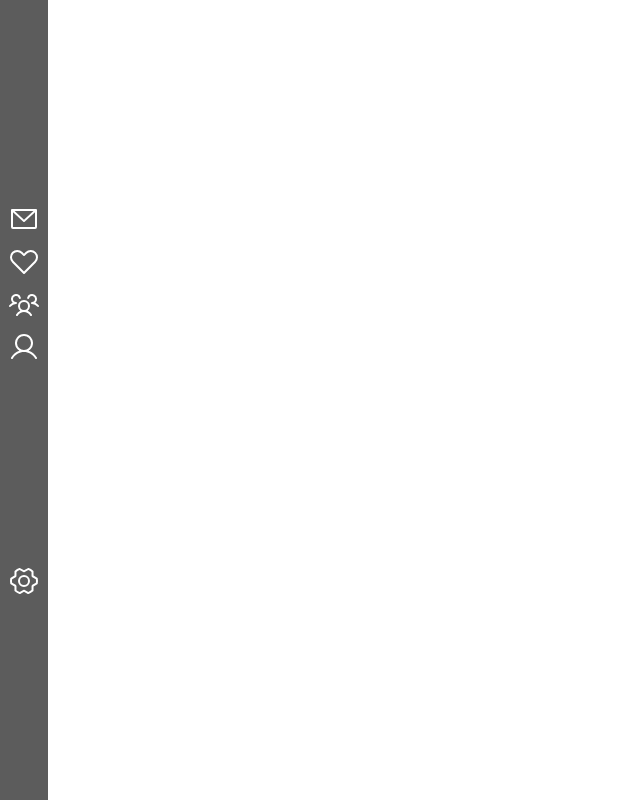
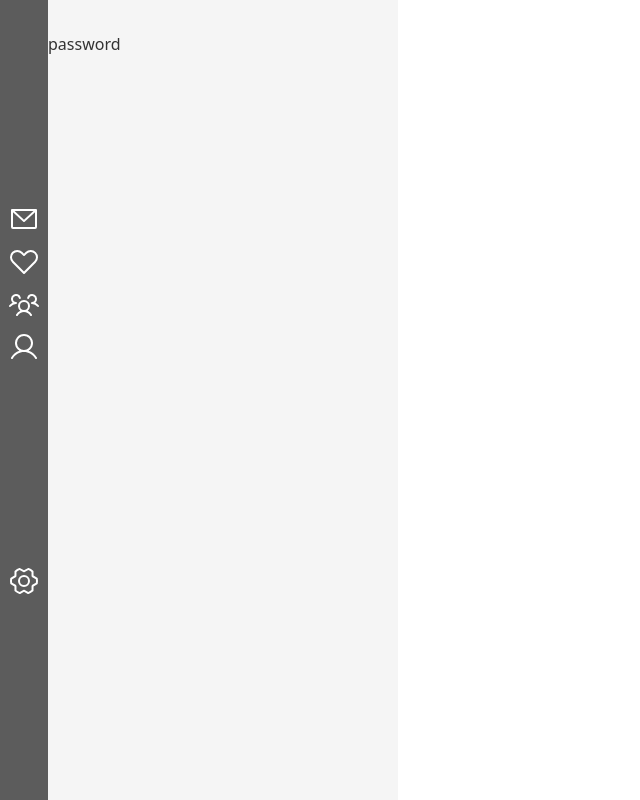
Before and after one commit to borgesmj/real-time-chat-app, a React (Vite) app: page /settings/password in a window 1280 px wide. Before the commit this address had no page. Shown: the whole page, without its empty margins (0-640 px from the left). Built offline with nearby package versions, Linux system fonts and the light colour scheme.

Commit message:
adding password setting page

```diff
--- a/src/App.jsx
+++ b/src/App.jsx
@@ -6,6 +6,8 @@ import Settings from "./Components/Pages/SettingsPage/Settings";
 import Chats from "./Components/Pages/Chats/Chats";
 import Favorites from "./Components/Pages/Favorites/Favorites";
 import Groups from "./Components/Pages/Groups/Groups";
+import PasswordSetting from "./Components/Pages/SettingsPage/PasswordSetting";
+// React router
 import { Routes, Route } from "react-router-dom";
 // Hooks
 import { useState } from "react";
@@ -18,22 +20,15 @@ function App() {
       <Sidebar darkTheme = {darkTheme} />
         <Routes>
           <Route path="/" element={<Chats />}></Route>
-        </Routes>
-        <Routes>
           <Route path="/favorites" element={<Favorites />}></Route>
-        </Routes>
-        <Routes>
           <Route path="/groups" element={<Groups />}></Route>
-        </Routes>
-        <Routes>
           <Route
             path="/settings"
             element={
               <Settings darkTheme={darkTheme} setDarkTheme={setDarkTheme} />
             }
           ></Route>
-        </Routes>
-        <Routes>
+          <Route path="/settings/password" element={<PasswordSetting/>}></Route>
           <Route path="/profile" element={<Profile />}></Route>
         </Routes>
     </div>
--- /dev/null
+++ b/src/Components/Pages/SettingsPage/PasswordSetting.jsx
@@ -0,0 +1,14 @@
+import Section from '../../Section/Section'
+import React from 'react'
+
+const PasswordSetting = () => {
+  return (
+    <div>
+      <Section>
+        password
+      </Section>
+    </div>
+  )
+}
+
+export default PasswordSetting
--- a/src/Components/Pages/SettingsPage/Settings.jsx
+++ b/src/Components/Pages/SettingsPage/Settings.jsx
@@ -1,8 +1,8 @@
 import React from 'react'
-import {Sun, Moon} from "@phosphor-icons/react";
 import './Settings.css'
 import Section from '../../Section/Section'
 import ThemeToggle from '../../Theme-toggle/ThemeToggle';
+import {NavLink} from 'react-router-dom'
 
 const Settings = ({darkTheme, setDarkTheme}) => {
 
@@ -14,6 +14,7 @@ const Settings = ({darkTheme, setDarkTheme}) => {
     <div>
       <Section darkTheme = {darkTheme}>
       <h3 className='w-full text-center text-[2rem] uppercase font-[roboto]'>Settings</h3>
+      <NavLink to="password">Contraseña</NavLink>
       <ThemeToggle darkTheme={darkTheme} handleChange={handleChange}/>
       </Section>
     </div>
```
